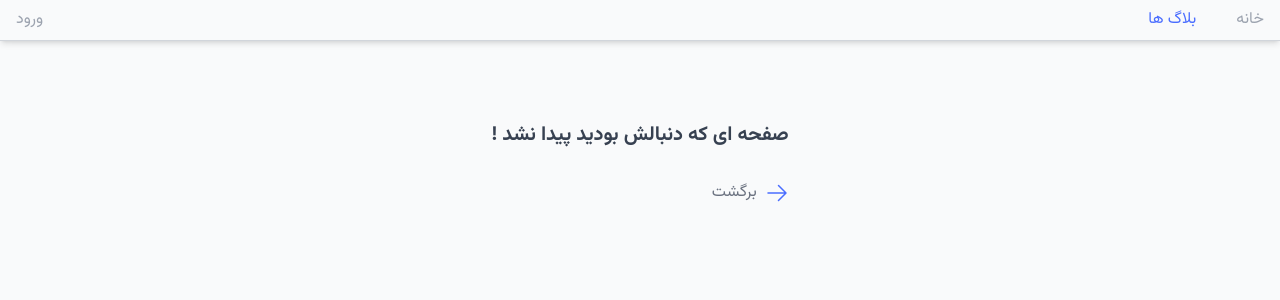
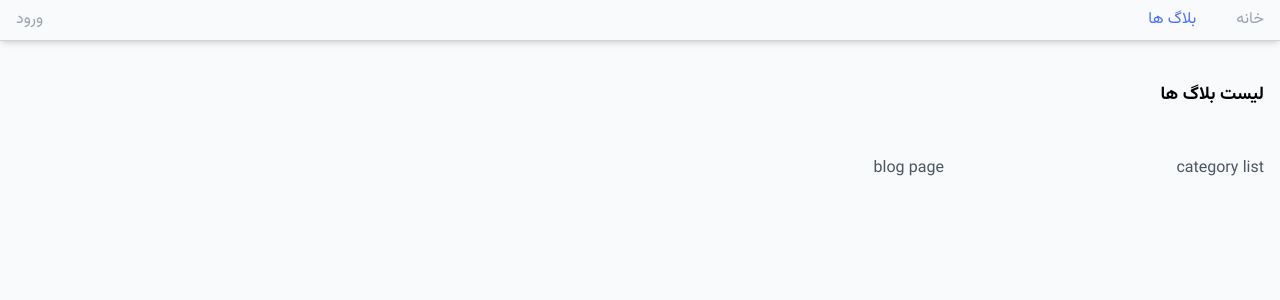
Before and after one commit to code-Alireza-code/blog-app-nextjs, a Next.js app in the folder frontend/: page /blogs in a window 1280 px wide. Before the commit this address had no page. Shown: the top 300 px of the page. Built offline with nearby package versions, Linux system fonts and the light colour scheme.

Commit message:
add blog page & layout

```diff
--- /dev/null
+++ b/frontend/src/app/blogs/layout.tsx
@@ -0,0 +1,24 @@
+import { Metadata } from "next";
+import { ReactNode } from "react";
+
+export const metadata: Metadata = {
+  title: "بلاگ ها",
+};
+
+function Layout({ children }: { children: ReactNode }) {
+  return (
+    <div>
+      <h1 className="text-lg font-bold mb-12">لیست بلاگ ها</h1>
+      <div className="grid grid-cols-12 gap-8">
+        <div className="col-span-12 lg:col-span-4 xl:col-span-3 text-secondary-600 space-y-4">
+          category list
+        </div>
+        <div className="col-span-12 lg:col-span-8 xl:col-span-9 text-secondary-600 space-y-4">
+          {children}
+        </div>
+      </div>
+    </div>
+  );
+}
+
+export default Layout;
--- /dev/null
+++ b/frontend/src/app/blogs/page.tsx
@@ -0,0 +1,5 @@
+function BlogPage() {
+  return <div>blog page</div>;
+}
+
+export default BlogPage;
```
